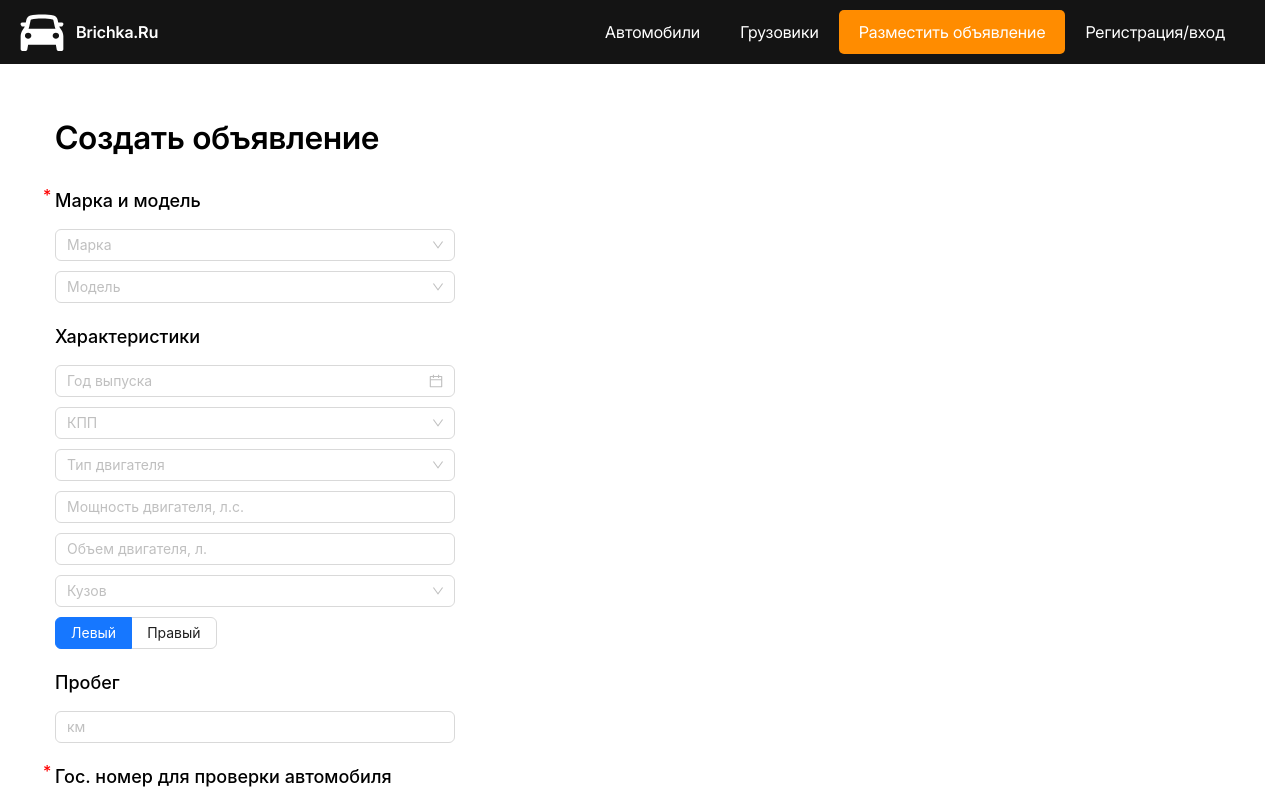
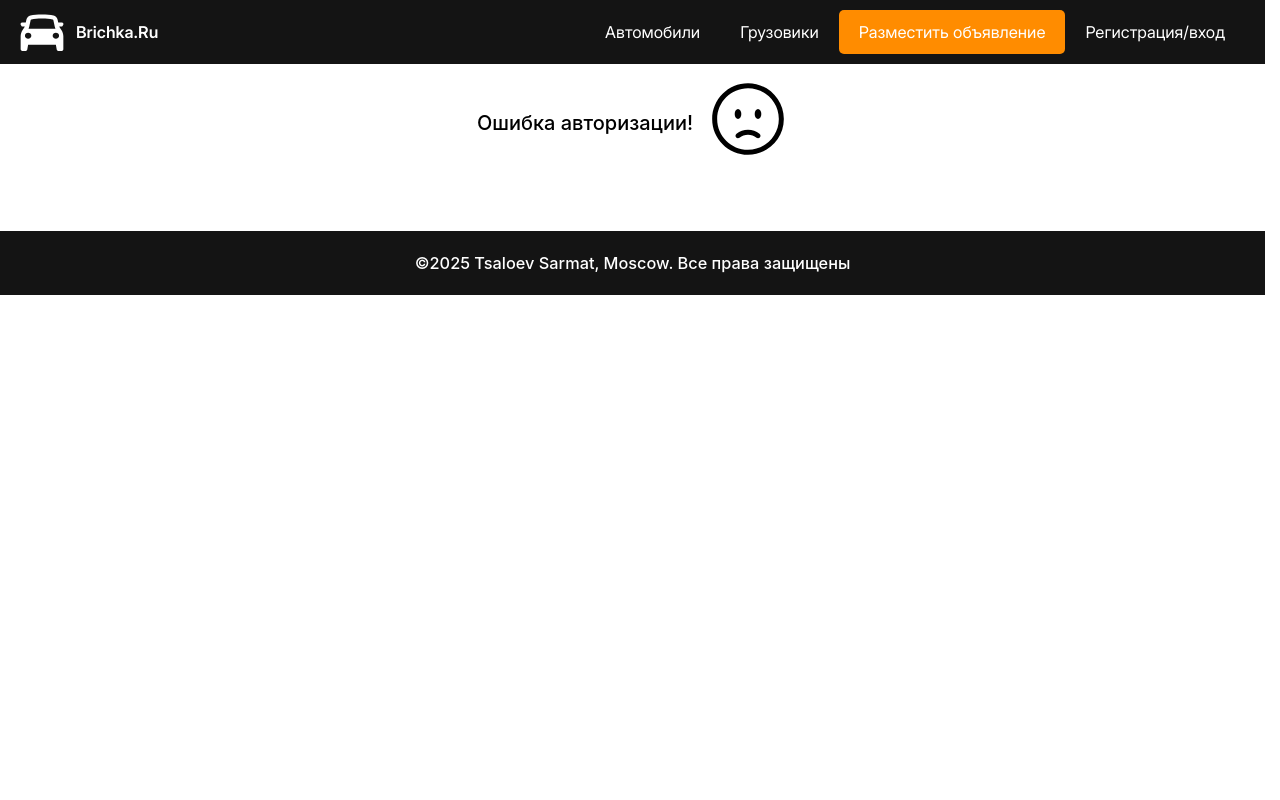
Before and after one commit to Quasar777/BrichkaRu, a React (Create React App) app: page /createAd in a window 1280 px wide. Shown: the top 800 px of the page. Built offline with nearby package versions, Linux system fonts and the light colour scheme; a web font is replaced by a local one.

Commit message:
blocking ad creating without auth

```diff
--- a/src/pages/CreateAdPage/CreateAdPage.tsx
+++ b/src/pages/CreateAdPage/CreateAdPage.tsx
@@ -1,9 +1,22 @@
-import React from 'react';
+import React, { useContext } from 'react';
 import "./CreateAdPage.scss"
 import PageTitle from '../../components/UI/PageTitle/PageTitle';
 import CreateAdForm from '../../components/UI/CreateAdForm/CreateAdForm';
+import { AuthContext } from '../../context/AuthContext';
+import ErrorCard from '../../components/UI/ErrorCard/ErrorCard';
 
 const CreateAdPage = () => {
+    const authcontext = useContext(AuthContext);
+    if (!authcontext) {
+        return <ErrorCard errorMessage='Ошибка авторизации!'/>
+    }
+
+    const {isAuth} = authcontext;
+
+    if (!isAuth) {
+        return <ErrorCard errorMessage='Ошибка авторизации!'/>
+    }
+
     return (
         <main className='main'>
             <section className='content'>
```
